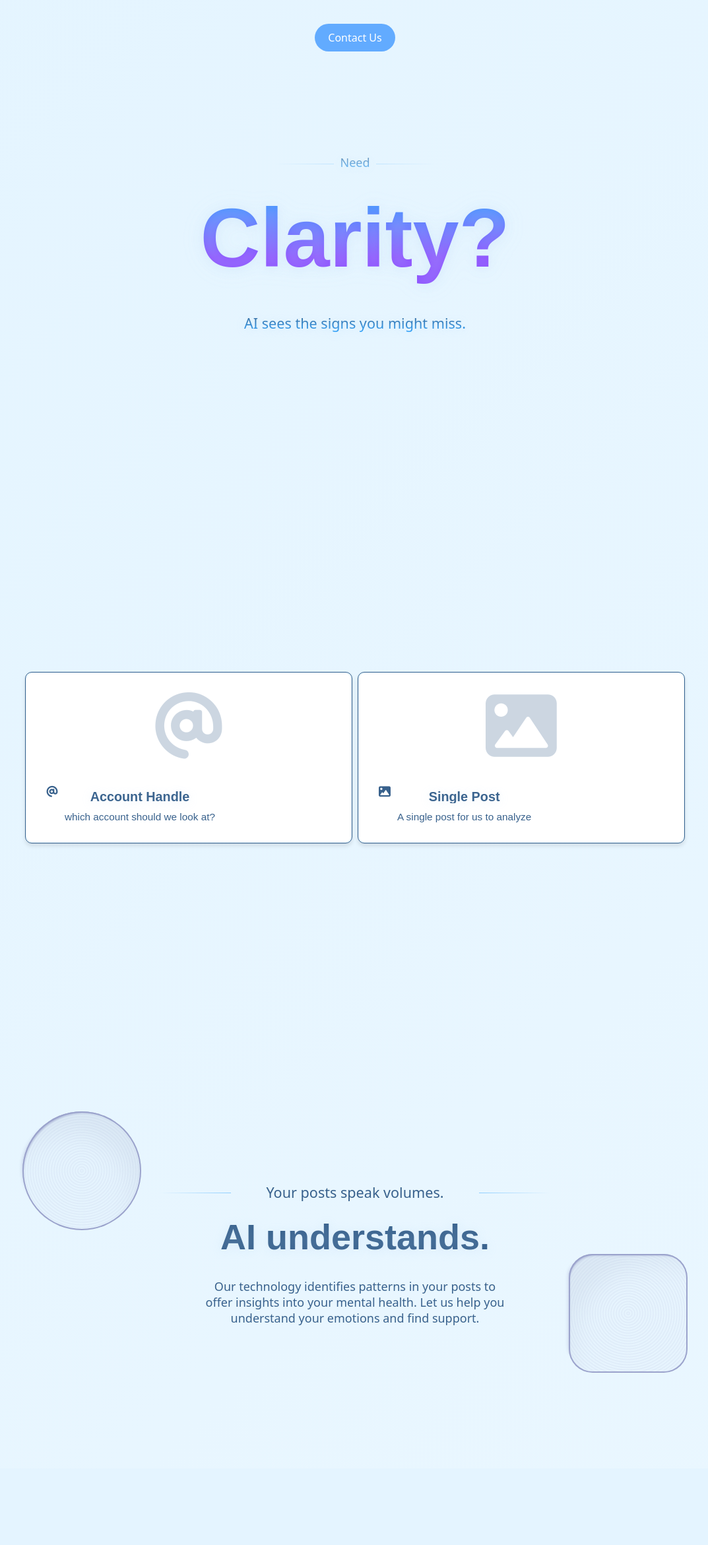
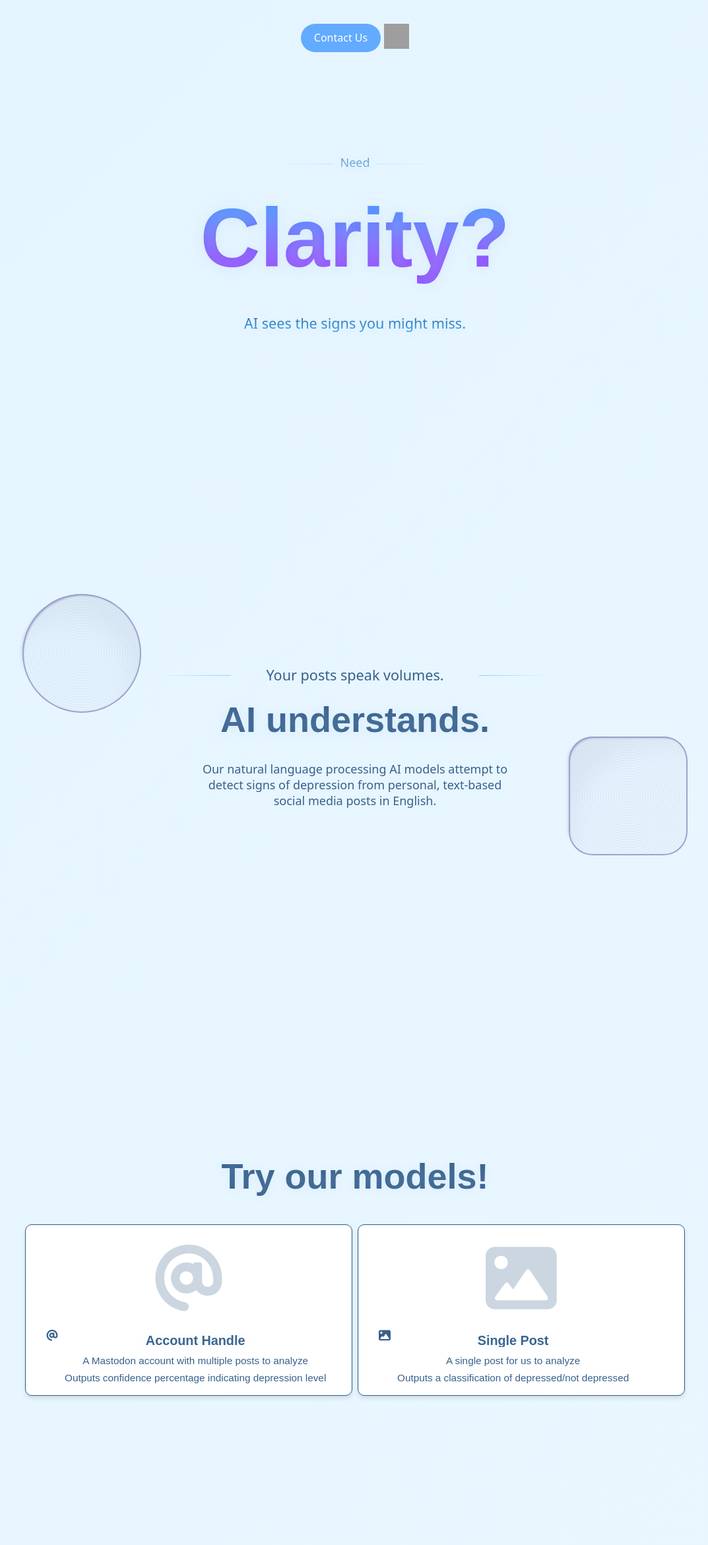
Before and after one commit to jamespeilunli/clarity-ai, a Flask app: page / in a window 1280 px wide. Shown: the whole page at 66% size, without its empty margins (102-1175 px from the left). Before the commit the page ends 2080 px from the top, so only its background shows below. Run offline with Flask 3, Linux system fonts and the light colour scheme; parts of the project's set-up code (start-up, migrations or seed data) failed here and were passed over; some web fonts are replaced; grey boxes are pictures that could not be loaded.

Commit message:
add some more descriptive text for what we are doing and make github more obvious

```diff
--- a/static/index.js
+++ b/static/index.js
@@ -29,9 +29,13 @@ function showForm(title) {
     formTitle.textContent = title;
     formContainer.style.display = "block";
     formInput.value = "";
+    if (formTitle.textContent == "Account Handle") {
+        formInput.placeholder = "Enter a Mastodon handle";
+    } else {
+        formInput.placeholder = "Enter text here";
+    }
     document.body.classList.add("blur");
     document.body.classList.add("no-scroll");
-
 }
 
 function closeForm() {
--- a/static/styles/index.css
+++ b/static/styles/index.css
@@ -91,6 +91,7 @@ p {
     text-decoration: none;
     border-radius: 100px;
     transition: background-color 0.3s, transform 0.3s;
+    margin-right: 5px;
 }
 
 .contact-btn:hover {
--- a/templates/index.html
+++ b/templates/index.html
@@ -20,6 +20,9 @@
                 <a class="contact-btn" onclick="showModal()">
                     <span class="glow"></span>
                     Contact Us
+                </a>
+                <a href="https://github.com/jamespeilunli/utd-summer-ai">
+                <img src="https://cdn-icons-png.flaticon.com/512/25/25231.png" width="38px" height="38px">
                 </a>
             </div>
 
@@ -74,7 +77,20 @@
     <div class="hero-spacer"></div>
 
     <div class="content-section">
+        <div class="content-acc">
+            <div></div>
+            <div></div>
+        </div>
+        <p class="subt">Your posts speak volumes.</p>
+        <h3 class="title"> AI understands.
+        </h3>
+        <p class="subp">Our natural language processing AI models attempt to detect signs of depression from personal, text-based social media posts in English.</p>
+    </div>
 
+    </div>
+
+    <div class="content-section">
+        <h3 class="title">Try our models!</h3>
         <div id="cards">
             <div class="card" onclick="showForm('Account Handle')">
                 <div class="card-content">
@@ -86,7 +102,8 @@
                             <i class="fa fa-at"></i>
                             <div class="card-info-title">
                                 <h3>Account Handle</h3>
-                                <h4>which account should we look at?</h4>
+                                <h4>A Mastodon account with multiple posts to analyze</h4>
+                                <h4>Outputs confidence percentage indicating depression level</h4>
                             </div>
                         </div>
                     </div>
@@ -103,6 +120,7 @@
                             <div class="card-info-title">
                                 <h3>Single Post</h3>
                                 <h4>A single post for us to analyze</h4>
+                                <h4>Outputs a classification of depressed/not depressed</h4>
                             </div>
                         </div>
                     </div>
@@ -113,7 +131,7 @@
             <button class="close-btn" onclick="closeForm()">×</button>
             <form id="input-form">
                 <h3 id="form-title"></h3>
-                <input type="text" id="user-input" name="user-input" placeholder="Enter your input" required>
+                <input type="text" id="user-input" name="user-input" placeholder="Enter text here" required>
 
                 <button type="submit" class="button-border">Submit</button>
 
@@ -121,20 +139,7 @@
         </div>
     </div>
 
-    <div class="content-section">
-        <div class="content-acc">
-            <div></div>
-            <div></div>
-        </div>
-        <p class="subt">Your posts speak volumes.</p>
-        <h3 class="title"> AI understands.
-        </h3>
-        <p class="subp">Our technology identifies patterns in your posts to offer insights into your mental health. Let
-            us
-            help you understand your emotions and find support.</p>
-    </div>
 
-    </div>
     <!-- partial -->
     <script src="{{ url_for('static',filename='index.js') }}"></script>
 
```
